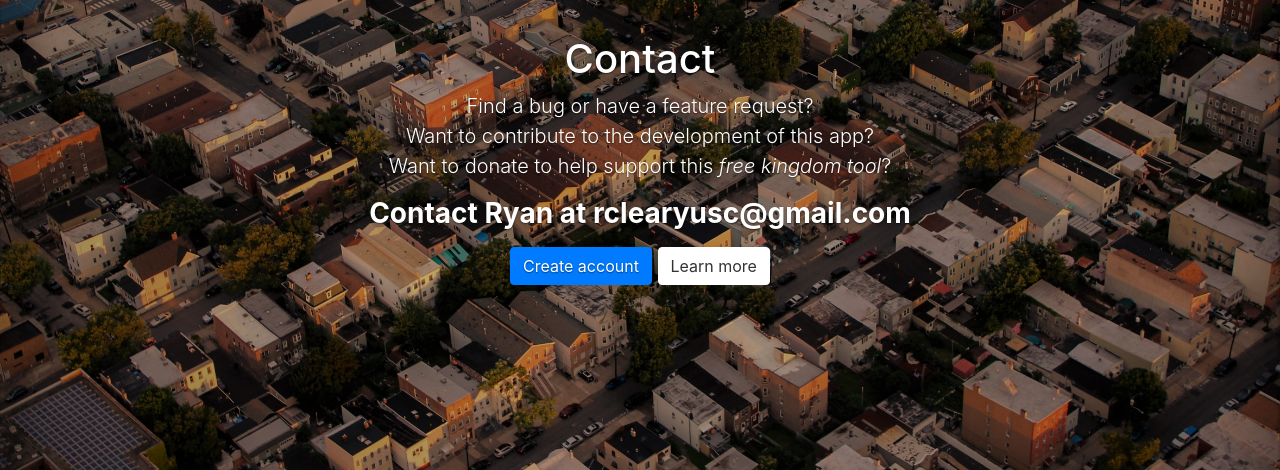
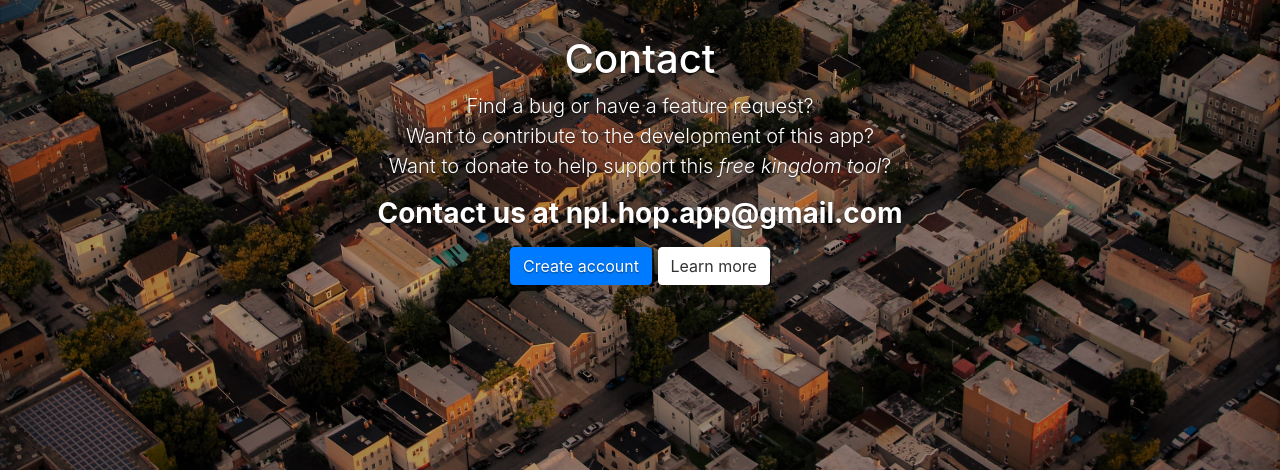
Before and after one commit to clearyusc/npl_app, a Django app: page /npl/contact/ in a window 1280 px wide. Shown: the part 238-708 px from the top of the page. Run offline with Django 3.2, Linux system fonts and the light colour scheme; some libraries are stand-ins or nearby versions.

Commit message:
added sentry and also changed email to be npl.hop.app@gmail.com

```diff
--- a/npl/templates/registration/contact.html
+++ b/npl/templates/registration/contact.html
@@ -15,7 +15,7 @@
     Find a bug or have a feature request?<br />
     Want to contribute to the development of this app?<br />
     Want to donate to help support this <em>free kingdom tool</em>?<br />
-    <h3><strong>Contact Ryan at rclearyusc@gmail.com</strong></h3>
+    <h3><strong>Contact us at npl.hop.app@gmail.com</strong></h3>
 </p>
 <p class="lead">
     <a class="btn btn-primary" href="{% url 'npl:signup' %}">Create account</a>
```
Also changed, not shown: npl_app/settings.py (+8 -0 lines).
